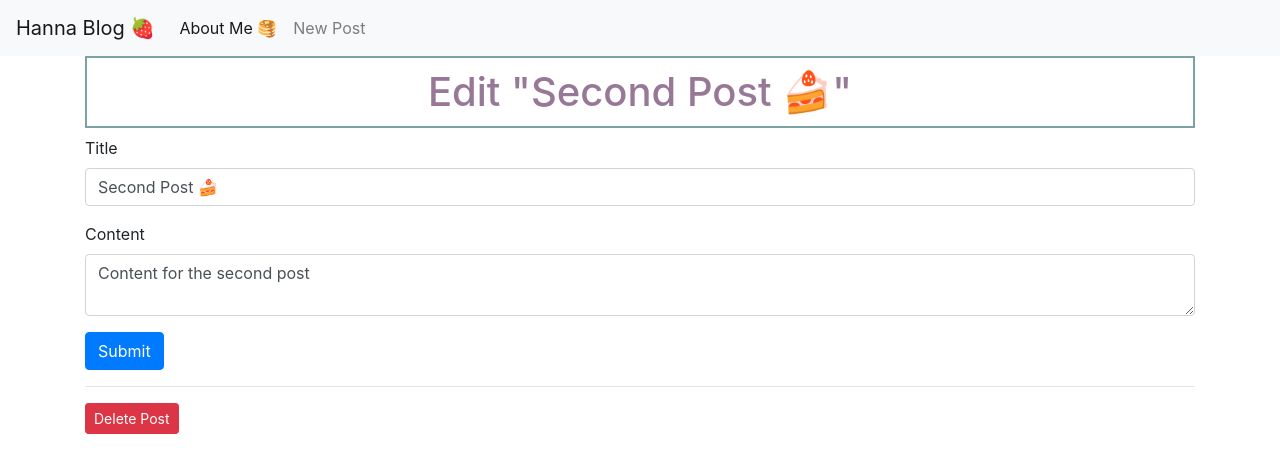
After one commit to MonkeyFaceSenior/pywebapp, a Flask app: page /2/edit in a window 1280 px wide. The commit adds this page. Shown: the top 473 px of the page. Run offline with Flask 3, Linux system fonts and the light colour scheme; data comes from the database, SQL or seed files in the repository; both versions use the stored data as it was after the commit; some libraries are stand-ins or nearby versions.

Commit message:
Hanna blog final

```diff
--- a/app.py
+++ b/app.py
@@ -1,6 +1,6 @@
 # main page in flask diary app
 import sqlite3
-from flask import Flask, render_template
+from flask import Flask, render_template, request, url_for, flash, redirect
 from werkzeug.exceptions import abort
 
 def get_db_connection():
@@ -17,12 +17,8 @@ def get_post(post_id):
         abort(404)
     return post
 
-@app.route('/<int:post_id>')
-def post(post_id):
-    post = get_post(post_id)
-    return render_template('post.html', post=post)
-
 app = Flask(__name__)
+app.config['SECRET_KEY'] = 'your secret key'
 
 @app.route('/')
 def index():
@@ -31,3 +27,56 @@ def index():
     conn.close()
     #print('hello testing')
     return render_template('index.html', posts=posts)
+
+@app.route('/<int:post_id>')
+def post(post_id):
+    post = get_post(post_id)
+    return render_template('post.html', post=post)
+
+@app.route('/create', methods=('GET', 'POST'))
+def create():
+    if request.method == 'POST':
+        title = request.form['title']
+        content = request.form['content']
+
+        if not title:
+            flash('Title is required!')
+        else:
+            conn = get_db_connection()
+            conn.execute('INSERT INTO posts (title, content) VALUES (?, ?)',
+                         (title, content))
+            conn.commit()
+            conn.close()
+            return redirect(url_for('index'))
+    return render_template('create.html')
+
+@app.route('/<int:id>/edit', methods=('GET', 'POST'))
+def edit(id):
+    post = get_post(id)
+
+    if request.method == 'POST':
+        title = request.form['title']
+        content = request.form['content']
+
+        if not title:
+            flash('Title is required!')
+        else:
+            conn = get_db_connection()
+            conn.execute('UPDATE posts SET title = ?, content = ?'
+                         ' WHERE id = ?',
+                         (title, content, id))
+            conn.commit()
+            conn.close()
+            return redirect(url_for('index'))
+
+    return render_template('edit.html', post=post)
+
+@app.route('/<int:id>/delete', methods=('POST',))
+def delete(id):
+    post = get_post(id)
+    conn = get_db_connection()
+    conn.execute('DELETE FROM posts WHERE id = ?', (id,))
+    conn.commit()
+    conn.close()
+    flash('"{}" was successfully deleted!'.format(post['title']))
+    return redirect(url_for('index'))
--- a/templates/base.html
+++ b/templates/base.html
@@ -22,10 +22,16 @@
             <li class="nav-item active">
                 <a class="nav-link" href="https://www.instagram.com/hanna.and.senna/" target="_blank">About Me 🥞</a>
             </li>
-            </ul>
+            <li class="nav-item">
+              <a class="nav-link" href="{{url_for('create')}}">New Post</a>
+            </li>
+         </ul>
         </div>
     </nav>
     <div class="container">
+      {% for message in get_flashed_messages() %}
+      <div class="alert alert-danger">{{ message }}</div>
+    {% endfor %}
         {% block content %} {% endblock %}
     </div>
 
--- /dev/null
+++ b/templates/edit.html
@@ -0,0 +1,30 @@
+{% extends 'base.html' %}
+
+{% block content %}
+<h1>{% block title %} Edit "{{ post['title'] }}" {% endblock %}</h1>
+
+<form method="post">
+    <div class="form-group">
+        <label for="title">Title</label>
+        <input type="text" name="title" placeholder="Post title"
+               class="form-control"
+               value="{{ request.form['title'] or post['title'] }}">
+        </input>
+    </div>
+
+    <div class="form-group">
+        <label for="content">Content</label>
+        <textarea name="content" placeholder="Post content"
+                  class="form-control">{{ request.form['content'] or post['content'] }}</textarea>
+    </div>
+    <div class="form-group">
+        <button type="submit" class="btn btn-primary">Submit</button>
+    </div>
+</form>
+<hr>
+<form action="{{ url_for('delete', id=post['id']) }}" method="POST">
+    <input type="submit" value="Delete Post"
+            class="btn btn-danger btn-sm"
+            onclick="return confirm('Are you sure you want to delete this post?')">
+</form>
+{% endblock %}
--- a/templates/index.html
+++ b/templates/index.html
@@ -4,10 +4,13 @@
     {% block content %}
     <h1>{% block title %} Welcome to Hanna's Diary 🧀 {% endblock %}</h1>
     {% for post in posts %}
-        <a href="#">
+        <a href="{{ url_for('post', post_id=post['id']) }}">
             <h2>{{ post['title'] }}</h2>
         </a>
         <span class="badge badge-primary">{{ post['created'] }}</span>
+        <a href="{{ url_for('edit', id=post['id']) }}">
+            <span class="badge badge-warning">Edit</span>
+        </a>
         <hr>
     {% endfor %}
     {% endblock %}
```
Also changed, not shown: templates/create.html (added, +23 -0 lines), flask_blog/database.db.
